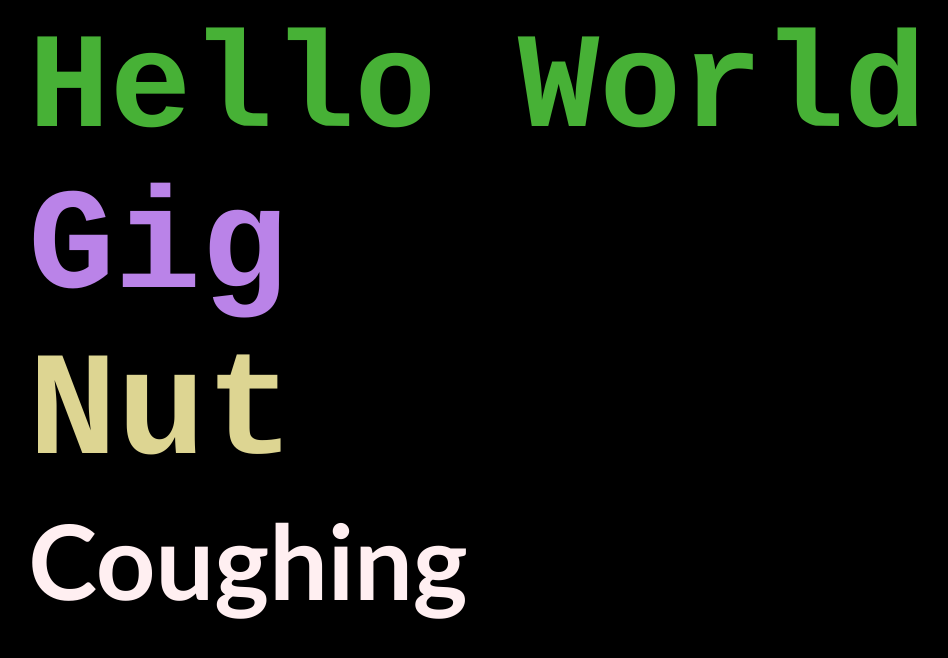
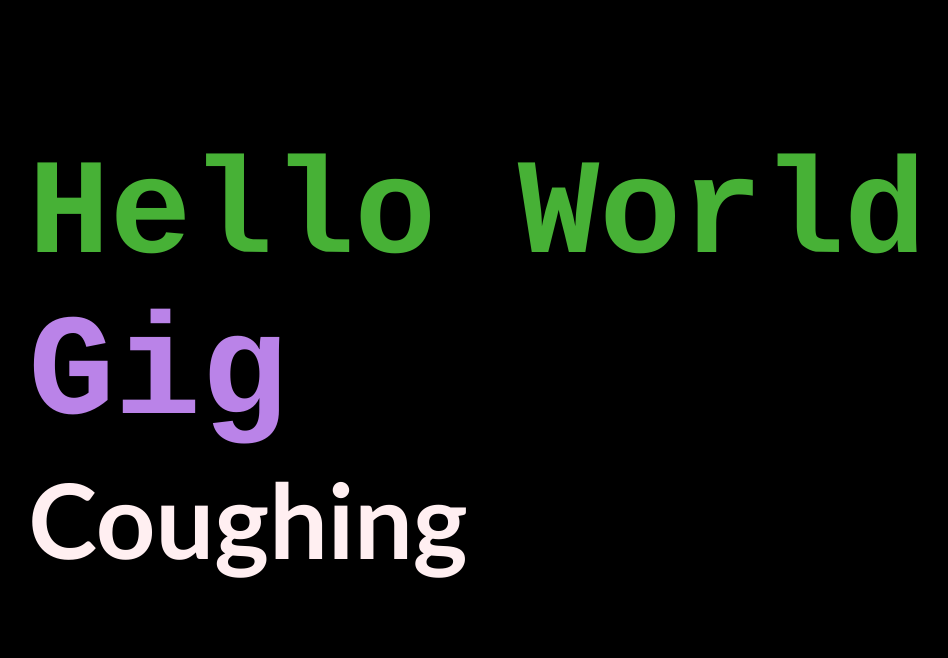
Before and after one commit to nuoxoxo/nuoxoxo.github.io, an Astro site: page / in a window 1280 px wide. Shown: the whole page, without its empty margins (163-1111 px from the left). Built offline with nearby package versions, Linux system fonts and the light colour scheme; Astro itself is replaced by a stand-in of ours.

Commit message:
Update index.astro

```diff
--- a/src/pages/index.astro
+++ b/src/pages/index.astro
@@ -18,9 +18,9 @@
           <h1 class='click-me' id="click-me-gig" title="click me"
             onclick="location.href = 'https://nuoxoxo.github.io/gig'">Gig</h1>
           <!-- &nbsp; -->
-          <h1 class='click-me' id="click-me-nut" title="click me"
-            onclick="location.href = 'https://nuoxoxo.github.io/nut'">Nut</h1>
-            <h1 class='click-me' id="click-me-coughing" title="click me"
+          <!-- <h1 class='click-me' id="click-me-nut" title="click me"
+            onclick="location.href = 'https://nuoxoxo.github.io/nut'">Nut</h1> -->
+          <h1 class='click-me' id="click-me-coughing" title="click me"
             onclick="location.href = 'https://nuoxoxo.github.io/coughing'">Coughing</h1>
         <div></div>
         <div></div>
```
